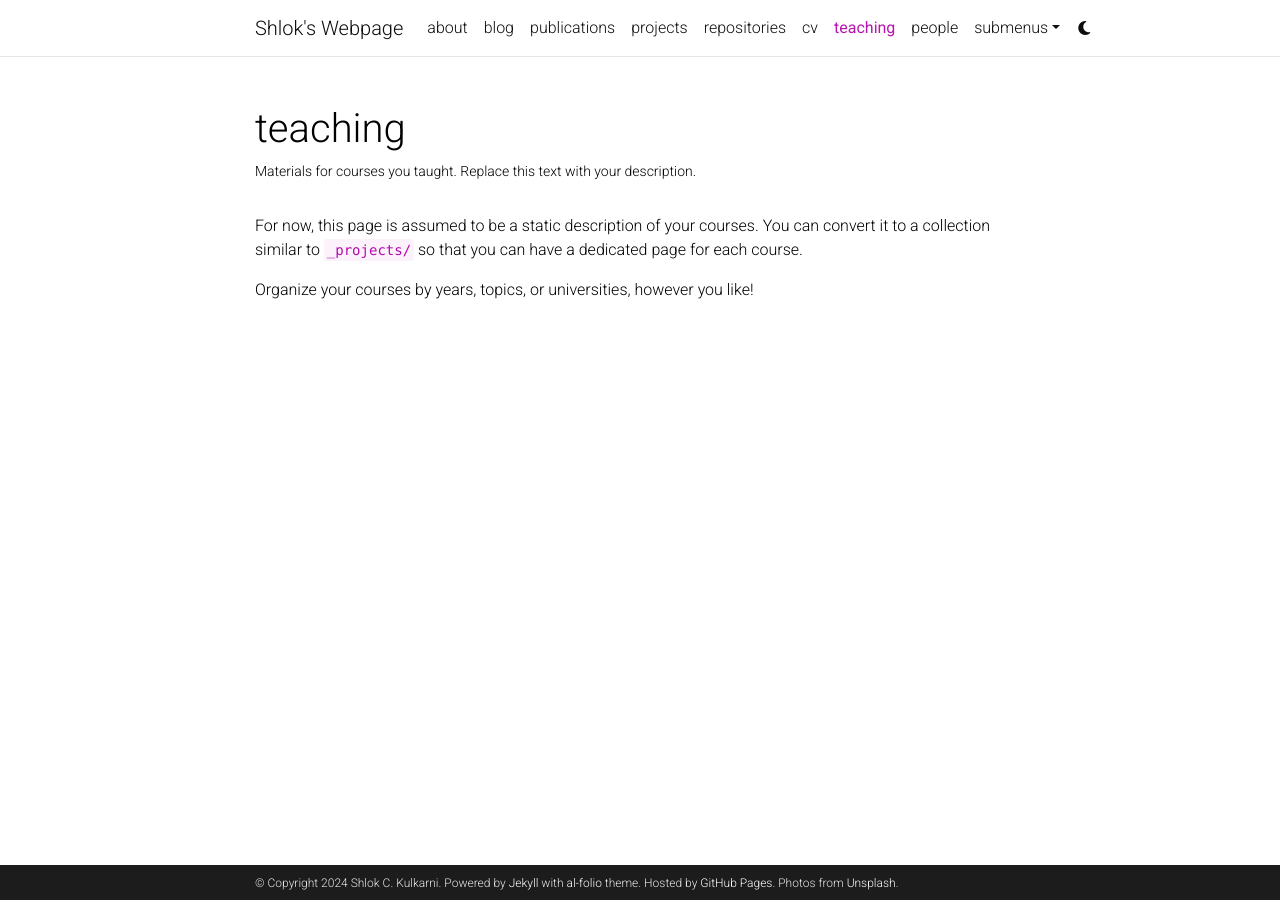
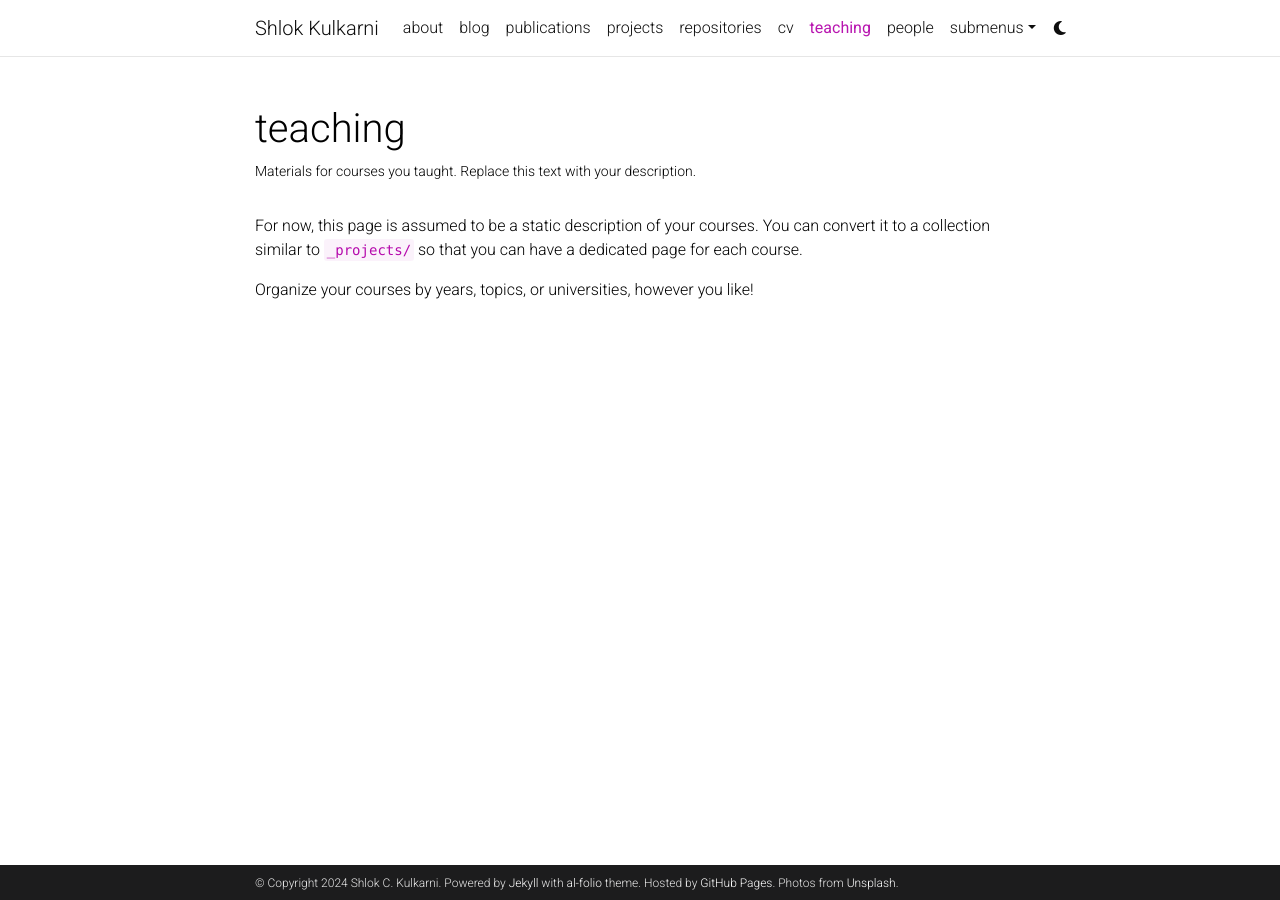
Before and after one commit to shlok-kulkarni/shlok-kulkarni.github.io, a Jekyll site: the page built from _pages/teaching.md, in a window 1280 px wide. Built offline with Jekyll 4.4.1, drawn with Linux system fonts in a browser that asks for light colours; comment, search, counter and statistics services are not loaded; a style sheet for code colours, icons or effects is not loaded; some of the changed lines change nothing that is shown.

Commit message:
social media and title update

```diff
--- a/_config.yml
+++ b/_config.yml
@@ -2,7 +2,7 @@
 # Site settings
 # -----------------------------------------------------------------------------
 
-title: Shlok's Webpage # the website title (if blank, full name will be used instead)
+title: Shlok Kulkarni # the website title (if blank, full name will be used instead)
 first_name: Shlok
 middle_name: C.
 last_name: Kulkarni
@@ -13,7 +13,7 @@
   Powered by <a href="https://jekyllrb.com/" target="_blank">Jekyll</a> with <a href="https://github.com/alshedivat/al-folio">al-folio</a> theme.
   Hosted by <a href="https://pages.github.com/" target="_blank">GitHub Pages</a>.
   Photos from <a href="https://unsplash.com" target="_blank">Unsplash</a>.
-keywords: jekyll, jekyll-theme, academic-website, portfolio-website  # add your own keywords or leave empty
+keywords: shlok-kulkarni, sckarge, research-btech, portfolio-website  # add your own keywords or leave empty
 
 lang: en # the language of your site (for example: en, fr, cn, ru, etc.)
 icon: ⚛️  # the emoji used as the favicon (alternatively, provide image name in /assets/img/)
@@ -68,11 +68,11 @@
 # Social integration
 # -----------------------------------------------------------------------------
 
-github_username: # your GitHub user name
+github_username: Sckarge
 gitlab_username: # your GitLab user name
 x_username: # your X handle
 mastodon_username: # your mastodon instance+username in the format instance.tld/@username
-linkedin_username: # your LinkedIn user name
+linkedin_username: shlok-kulkarni61103
 telegram_username: # your Telegram user name
 scholar_userid: # your Google Scholar ID
 semanticscholar_id: # your Semantic Scholar ID
@@ -105,8 +105,7 @@
 wechat_qr: # filename of your wechat qr-code saved as an image (e.g., wechat-qr.png if saved to assets/img/wechat-qr.png)
 
 contact_note: >
-  You can even add a little note about which of these is the best way to reach you.
-
+  You can reach out to me via email
 # -----------------------------------------------------------------------------
 # Analytics and search engine verification
 # -----------------------------------------------------------------------------
```
